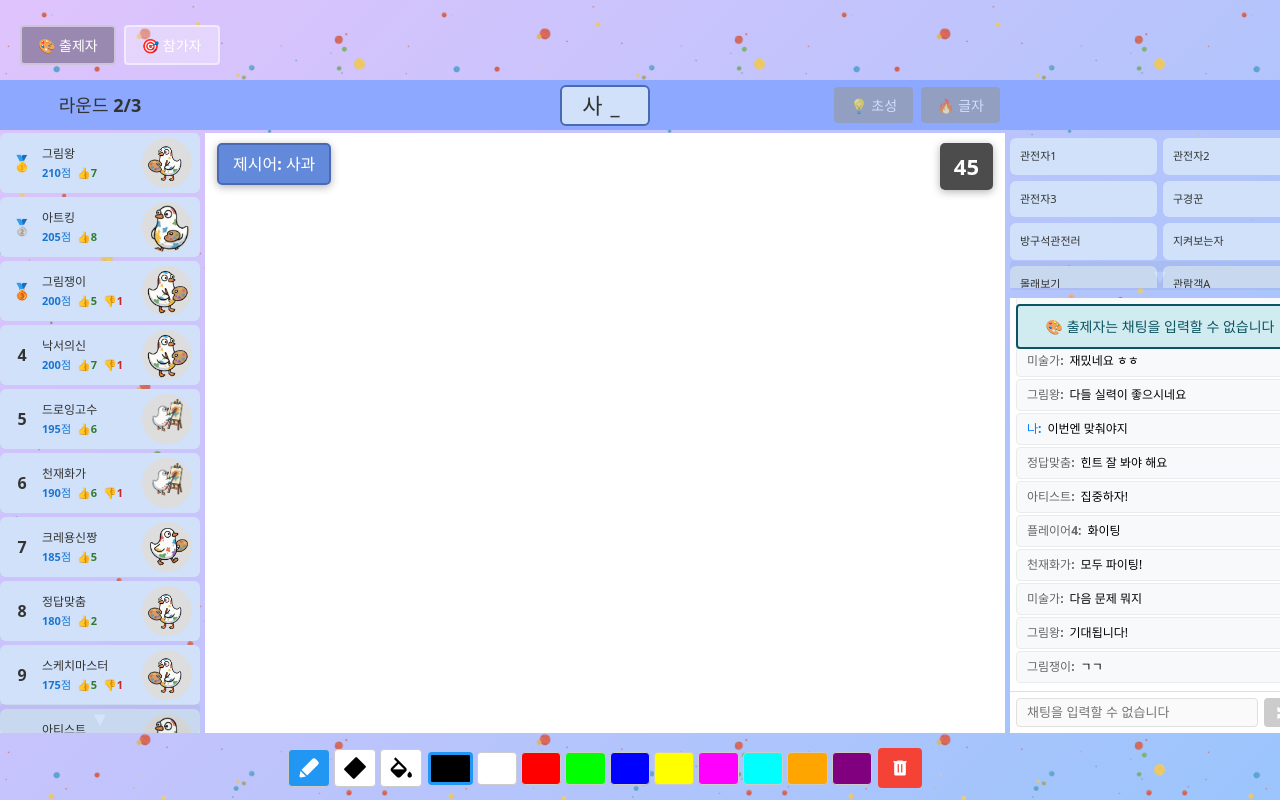
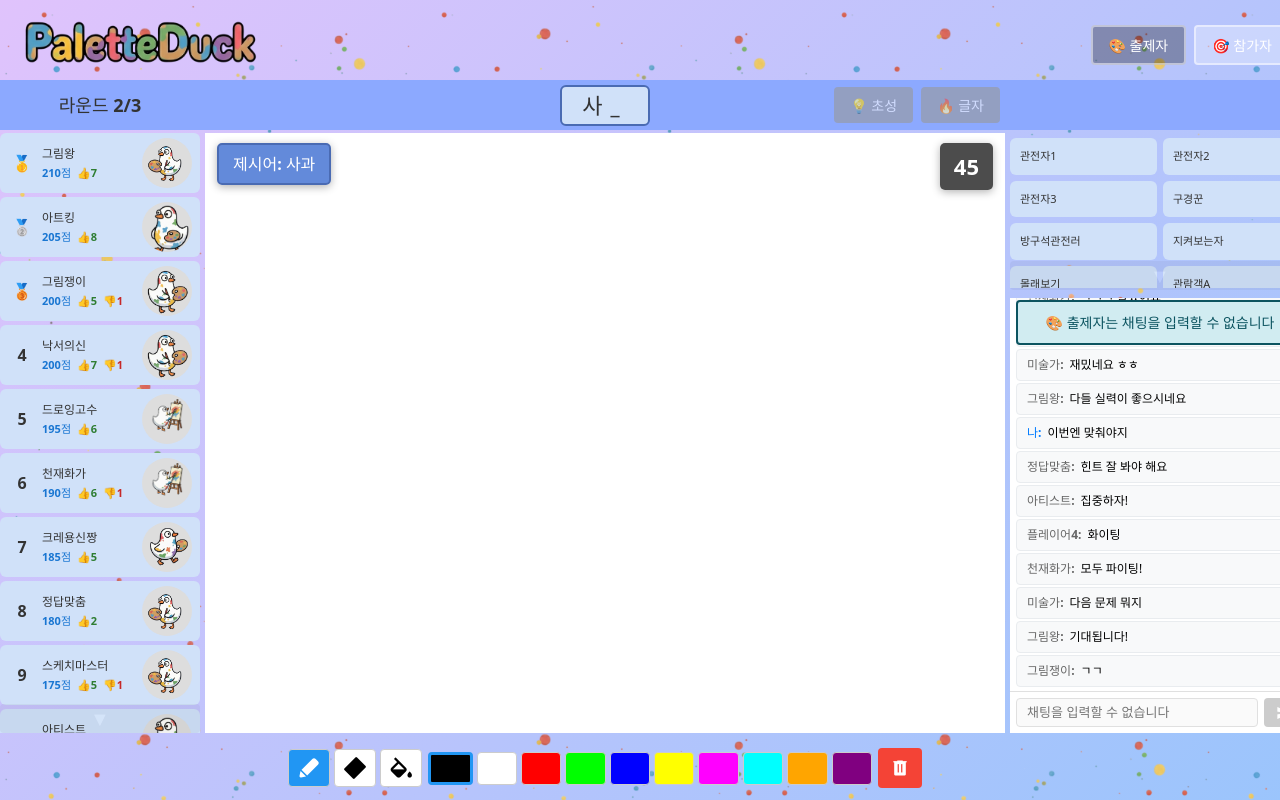
Before and after one commit to zmgu/paletteduck, a React (Vite) app in the folder paletteduck-client/: page /game-preview in a window 1280 px wide. Shown: the top 800 px of the page. Built offline with nearby package versions, Linux system fonts and the light colour scheme.

Commit message:
ui 수정 중

```diff
--- a/paletteduck-client/src/pages/GameRoomPage/components/ChatBox.tsx
+++ b/paletteduck-client/src/pages/GameRoomPage/components/ChatBox.tsx
@@ -90,7 +90,7 @@ export default function ChatBox({
         style={{
           flex: 1,
           overflowY: 'auto',
-          padding: '6px',
+          padding: '2px 6px',
           display: 'flex',
           flexDirection: 'column',
           gap: '2px',
@@ -230,26 +230,27 @@ export default function ChatBox({
           .chat-scrollbar {
             scrollbar-width: auto;
             scrollbar-color: #bbb #ffffff;
+            color-scheme: light;
           }
           .chat-scrollbar::-webkit-scrollbar {
             width: 12px;
-            background-color: #ffffff;
+            background-color: #ffffff !important;
           }
           .chat-scrollbar::-webkit-scrollbar-track {
             background-color: #ffffff !important;
             border-radius: 0;
           }
           .chat-scrollbar::-webkit-scrollbar-thumb {
-            background-color: #bbb;
+            background-color: #bbb !important;
             border-radius: 6px;
             border: 3px solid #ffffff;
             background-clip: padding-box;
           }
           .chat-scrollbar::-webkit-scrollbar-thumb:hover {
-            background-color: #888;
+            background-color: #888 !important;
           }
           .chat-scrollbar::-webkit-scrollbar-corner {
-            background-color: #ffffff;
+            background-color: #ffffff !important;
           }
         `}
       </style>
--- a/paletteduck-client/src/pages/GameRoomPreview.tsx
+++ b/paletteduck-client/src/pages/GameRoomPreview.tsx
@@ -12,6 +12,7 @@ import PlayerList from './RoomPage/components/PlayerList';
 import type { GameState, RoomInfo, ChatMessage, GamePhase } from '../types/game.types';
 import type { CanvasHandle } from './GameRoomPage/components/Canvas/Canvas';
 import type { Tool } from '../types/drawing.types';
+import logo from '../assets/logo.png';
 
 // 플레이어 Mock 데이터
 const mockPlayers = [
@@ -1080,12 +1081,29 @@ export default function GameRoomPreview() {
             position: 'relative',
             flexShrink: 0
           }}>
+            {/* 왼쪽: 로고 */}
+            <div style={{
+              position: 'absolute',
+              left: '20px',
+              top: '50%',
+              transform: 'translateY(-50%)',
+            }}>
+              <img
+                src={logo}
+                alt="PaletteDuck Logo"
+                style={{
+                  height: '50px',
+                  width: 'auto'
+                }}
+              />
+            </div>
+
             {gameState.currentTurn && (
               <>
-                {/* 왼쪽: 역할 전환 버튼 */}
+                {/* 오른쪽: 역할 전환 버튼 */}
                 <div style={{
                   position: 'absolute',
-                  left: '20px',
+                  right: '20px',
                   top: '50%',
                   transform: 'translateY(-50%)',
                   display: 'flex',
@@ -1614,7 +1632,7 @@ export default function GameRoomPreview() {
                       `제시어: ${gameState.currentTurn.word}`
                     ) : (
                       <>
-                        <span style={{ fontSize: '18px' }}>🎨</span>
+                        <span style={{ fontSize: '16px' }}>🎨</span>
                         <span>{gameState.currentTurn.drawerNickname}</span>
                       </>
                     )}
@@ -2017,7 +2035,8 @@ export default function GameRoomPreview() {
                         fontWeight: 'bold',
                         backgroundColor: currentVote === 'LIKE' ? '#ffd75e' : '#fff',
                         color: currentVote === 'LIKE' ? '#333' : '#333',
-                        border: '2px solid #ffd75e',
+                        border: 'none',
+                        outline: 'none',
                         borderRadius: '4px',
                         cursor: isCorrect ? 'not-allowed' : 'pointer',
                         opacity: isCorrect ? 0.5 : 1,
@@ -2031,7 +2050,6 @@ export default function GameRoomPreview() {
                         fontSize: '20px',
                         fontVariationSettings: '"FILL" 1, "wght" 400, "GRAD" 0, "opsz" 48'
                       }}>thumb_up</span>
-                      추천
                     </button>
                     <button
                       onClick={() => handleVote('DISLIKE')}
@@ -2042,7 +2060,8 @@ export default function GameRoomPreview() {
                         fontWeight: 'bold',
                         backgroundColor: currentVote === 'DISLIKE' ? '#ff8566' : '#fff',
                         color: currentVote === 'DISLIKE' ? '#fff' : '#333',
-                        border: '2px solid #ff8566',
+                        border: 'none',
+                        outline: 'none',
                         borderRadius: '4px',
                         cursor: isCorrect ? 'not-allowed' : 'pointer',
                         opacity: isCorrect ? 0.5 : 1,
@@ -2056,7 +2075,6 @@ export default function GameRoomPreview() {
                         fontSize: '20px',
                         fontVariationSettings: '"FILL" 1, "wght" 400, "GRAD" 0, "opsz" 48'
                       }}>thumb_down</span>
-                      비추천
                     </button>
                   </div>
                 ) : null}
```
Also changed, not shown: paletteduck-client/src/assets/logo.png (added).
